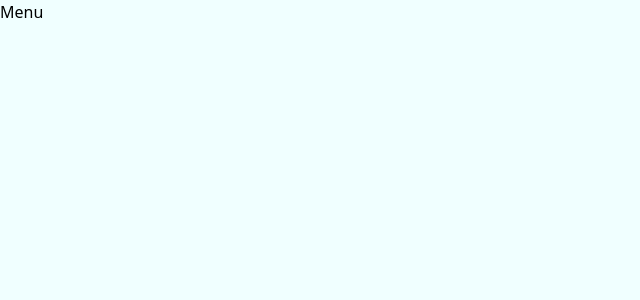
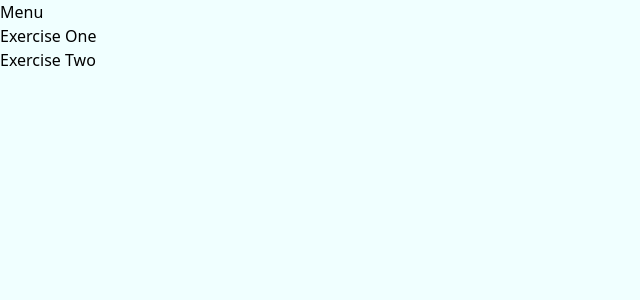
Before and after one commit to ghpaterson/jackquest, a Next.js app: page /menu in a window 1280 px wide. Shown: the top 300 px of the page, without its empty margins (0-640 px from the left). Built offline with nearby package versions, Linux system fonts and the light colour scheme.

Commit message:
menu and navbar boilerplate

```diff
--- /dev/null
+++ b/components/navbar.js
@@ -0,0 +1,11 @@
+import Link from "next/link";
+
+export default function NavBar() {
+  return (
+    <main>
+      <nav>
+        <Link href="/menu">Menu</Link>
+      </nav>
+    </main>
+  );
+}
--- /dev/null
+++ b/pages/hfone.js
@@ -0,0 +1,12 @@
+import NavBar from "@/components/navbar";
+
+export default function HfOne() {
+  return (
+    <main>
+      <NavBar />
+      <section>
+        <h1>Exercise One</h1>
+      </section>
+    </main>
+  );
+}
--- a/pages/menu.js
+++ b/pages/menu.js
@@ -1,9 +1,19 @@
+import Link from "next/link";
+
 export default function Menu() {
   return (
     <main>
       <section>
         <h1>Menu</h1>
       </section>
+      <section>
+        <div>
+          <Link href="/hfone">Exercise One</Link>
+        </div>
+        <div>
+          <Link href="/hftwo">Exercise Two</Link>
+        </div>
+      </section>
     </main>
   );
 }
```
